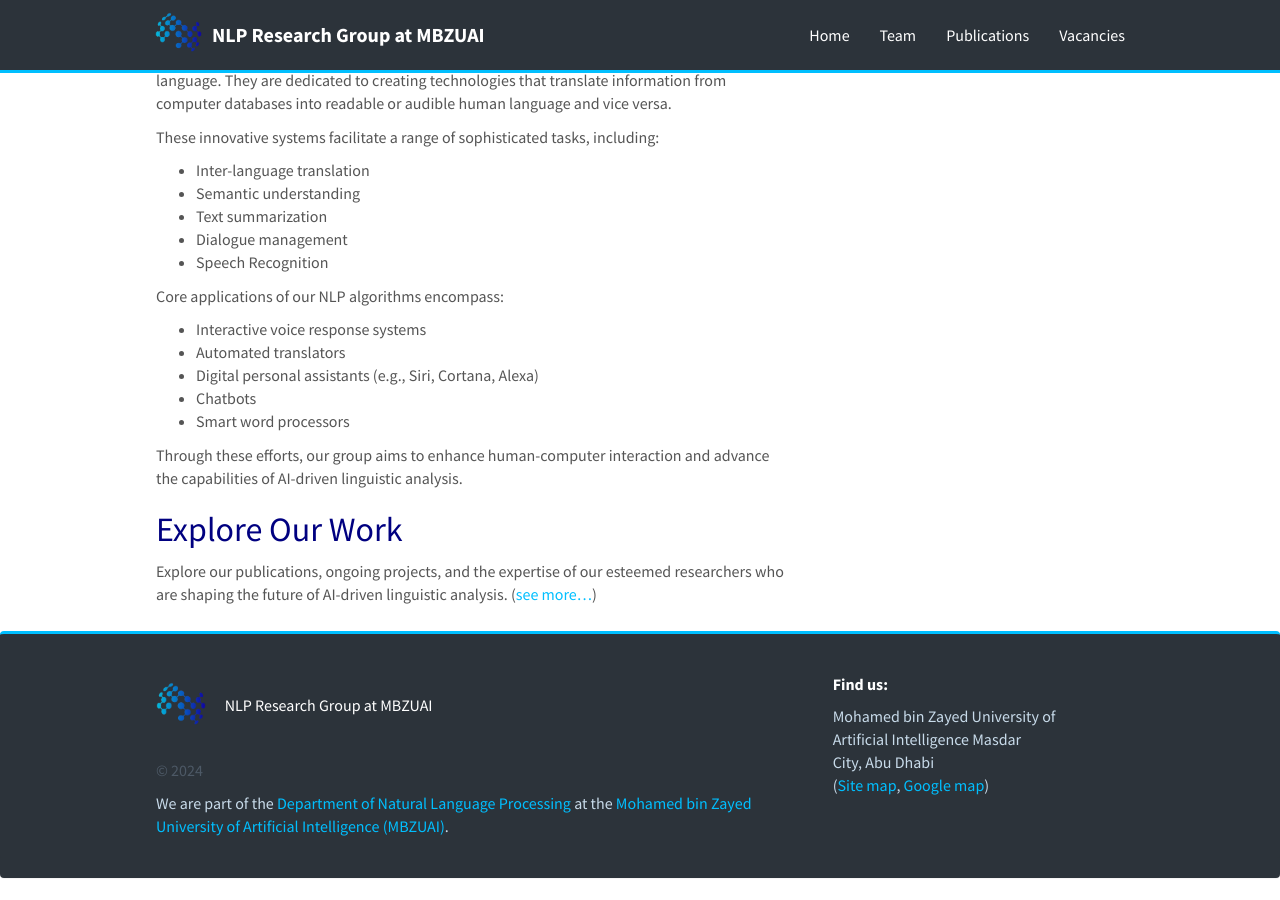
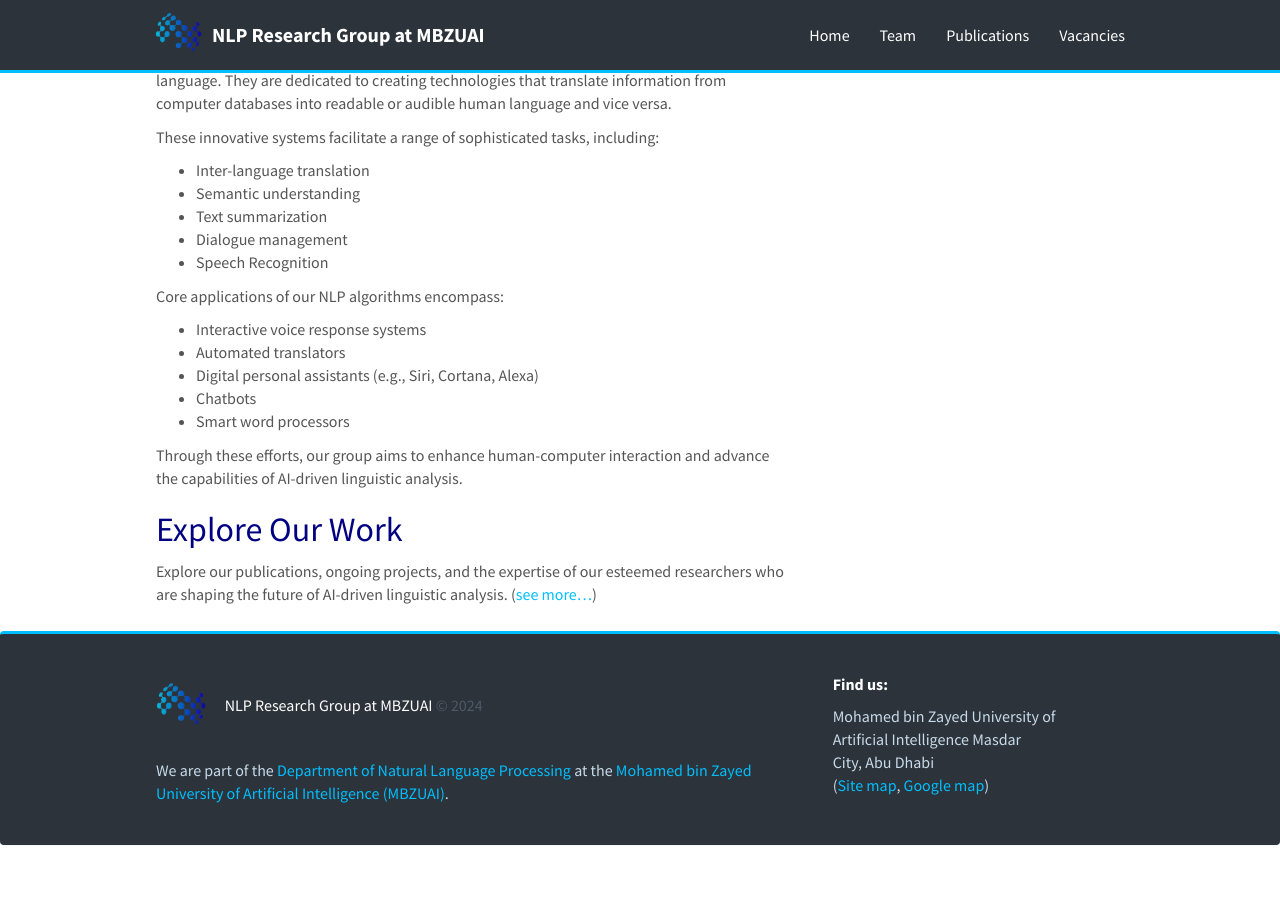
Before and after one commit to RamzaBasharat/MBZUAI, a Jekyll site: the page built from _pages/home.md, in a window 1280 px wide and 900 px high, scrolled down 599 px. Built offline with Jekyll 4.4.1, drawn with Linux system fonts in a browser that asks for light colours; nearby versions of some CDN libraries; after the commit the page ends 1466 px from its top, so only the background shows below that.

Commit message:
updating footer

```diff
--- a/_includes/footer.html
+++ b/_includes/footer.html
@@ -5,7 +5,7 @@
 		<div class="col-sm-8">
 
 		  <p><img src="{{ site.url }}{{ site.baseurl }}/images/icon/icon.png" alt="Logo" height="43px" class="footer-icon">
-          NLP Research Group at MBZUAI <p class="gray">&copy 2024</p></p>
+          NLP Research Group at MBZUAI <span class="gray">&copy 2024</span></p>
 
               <p class="grayish">We are part of the <a href="https://mbzuai.ac.ae/research/department/natural-language-processing-department/" target="_blank">Department of Natural Language Processing</a> at the<a href="https://mbzuai.ac.ae/" target="_blank"> Mohamed bin Zayed University of Artificial Intelligence (MBZUAI)</a>.</p>
 
```
